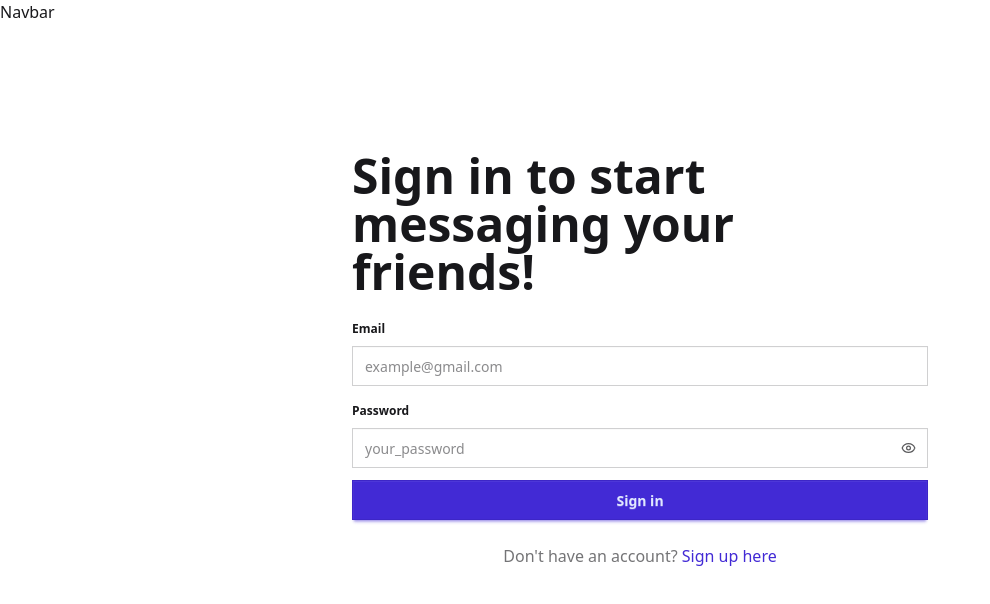
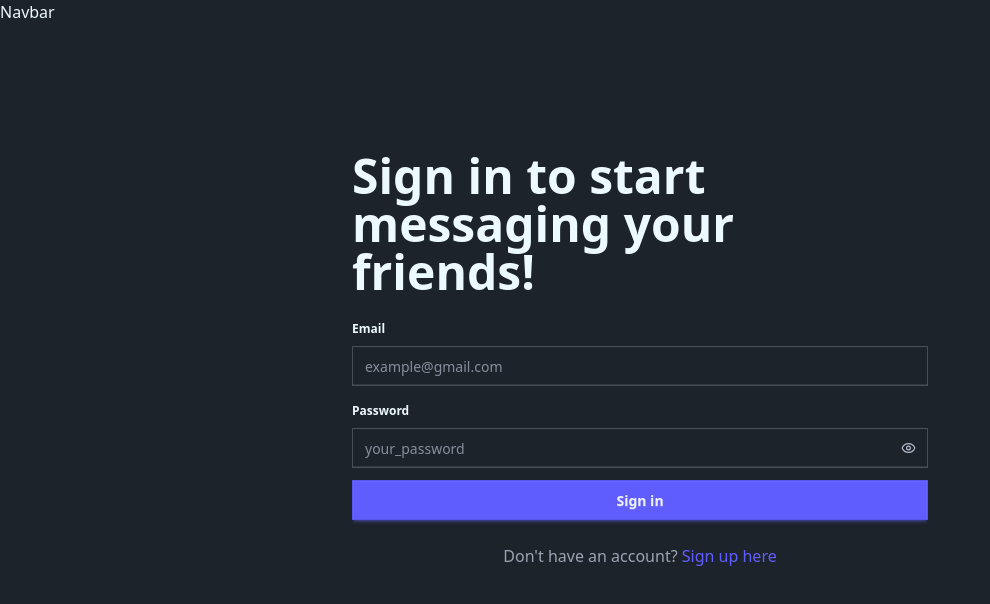
Before and after one commit to 1prabess/fullstack-chat-app, a React (Vite) app in the folder frontend/: page /login in a window 1280 px wide. Shown: the top 604 px of the page, without its empty margins (0-990 px from the left). Built offline with nearby package versions, Linux system fonts and the light colour scheme; no server answers.

Commit message:
Update App.jsx

```diff
--- a/frontend/src/App.jsx
+++ b/frontend/src/App.jsx
@@ -6,13 +6,19 @@ import { LoginPage } from "./pages/LoginPage";
 import SettingsPage from "./pages/SettingsPage";
 import ProfilePage from "./pages/ProfilePage";
 import { useAuthStore } from "./store/useAuthStore";
+import { Toaster } from "react-hot-toast";
+import { useThemeStore } from "./store/useThemeStore";
 import { useEffect } from "react";
+import { useChatStore } from "./store/useChatStore";
 
 function App() {
-  const { authUser, checkAuth, isCheckingAuth } = useAuthStore();
+  const { authUser, isCheckingAuth, checkAuth } = useAuthStore();
+  const { userTheme } = useThemeStore();
 
+  const { getFriends } = useChatStore();
   useEffect(() => {
     checkAuth();
+    getFriends();
   }, []);
 
   if (isCheckingAuth)
@@ -23,7 +29,7 @@ function App() {
     );
 
   return (
-    <div>
+    <div data-theme={userTheme}>
       <Navbar />
       <Routes>
         <Route
@@ -44,6 +50,8 @@ function App() {
           element={authUser ? <ProfilePage /> : <Navigate to="/login" />}
         />
       </Routes>
+
+      <Toaster />
     </div>
   );
 }
```
